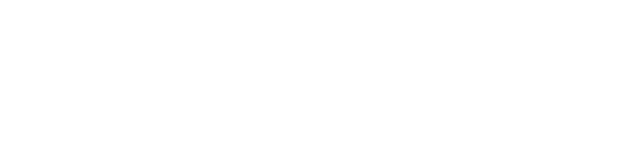
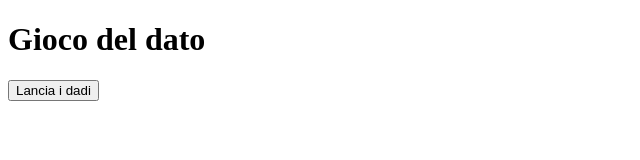
Before and after one commit to Gargenziano03/js-mail-dadi, a plain HTML site: page dadi/index.html in a window 1280 px wide. Shown: the whole page, without its empty margins (0-640 px from the left). Drawn offline with Linux system fonts and the light colour scheme.

Commit message:
add html

```diff
--- a/dadi/index.html
+++ b/dadi/index.html
@@ -6,6 +6,14 @@
     <title>Document</title>
 </head>
 <body>
+    <header>
+        <h1>Gioco del dato</h1>
+    </header>
+    <main>
+        <button class = "gioca">Lancia i dadi</button>
+        <span class="risultatos"></span>
+    </main>
+
     <script src="main.js"></script>
 </body>
 </html>
```
